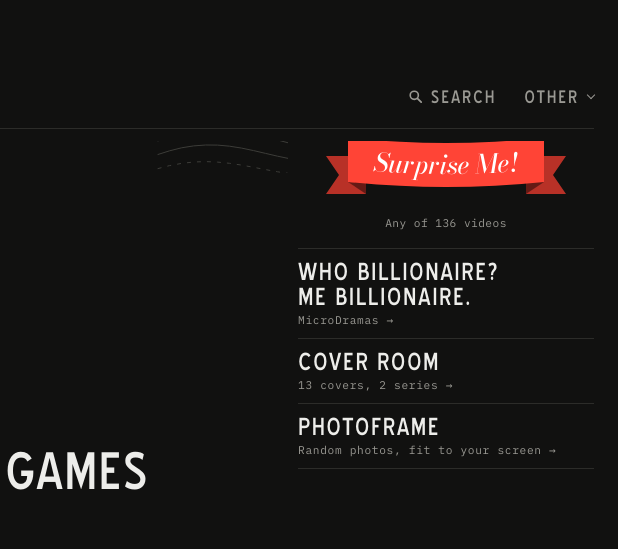
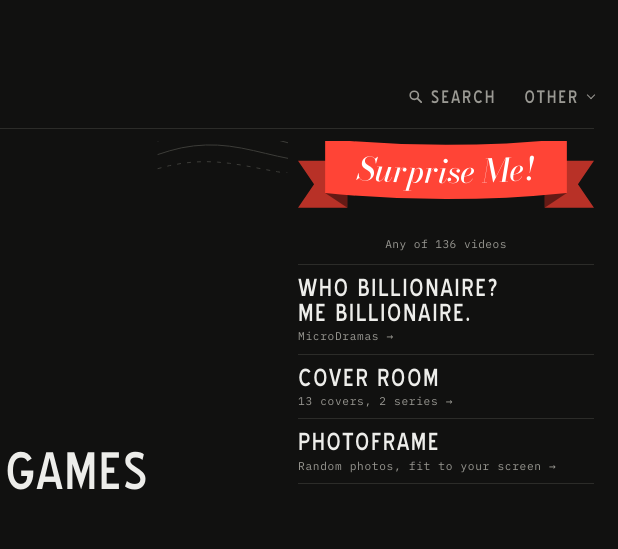
Before and after one commit to ctartaro-beep/christartaro.com, a plain HTML site: page index.html in a window 1280 px wide. Shown: the part 142-691 px from the top of the page, 662-1280 px from the left. Drawn offline with nearby package versions, Linux system fonts and the light colour scheme.

Commit message:
Bigger Surprise Me! banner, centered in the space above the jump links
Co-Authored-By: Claude Opus 5.5 <noreply@anthropic.com>
Claude-Session: https://claude.ai/code/session_01USnXVt96c2jq3kNgVvGhMa

```diff
--- a/app.js
+++ b/app.js
@@ -178,7 +178,8 @@
       <text class="rb-text"><textPath href="#rb-arc" startOffset="50%" text-anchor="middle">Surprise Me!</textPath></text>
     </svg>`);
     sh.addEventListener("click", playRandom);
-    const jumpInner = el("div", { class: "jump-inner" }, sh, el("p", { class: "j-count", text: `Any of ${shufflePool().length} videos` }), jl);
+    const jumpInner = el("div", { class: "jump-inner" },
+      el("div", { class: "sh-wrap" }, sh, el("p", { class: "j-count", text: `Any of ${shufflePool().length} videos` })), jl);
     nav.append(jumpInner);
 
     const sizes = shuffled(page.sections[0].items.map((_, i) => ["s", "s", "m", "m", "l"][i % 5]));
--- a/index.html
+++ b/index.html
@@ -13,7 +13,7 @@
 <link rel="preconnect" href="https://fonts.gstatic.com" crossorigin>
 <link rel="stylesheet" href="https://fonts.googleapis.com/css2?family=Bodoni+Moda:ital,opsz,wght@1,6..96,500&family=Jost:ital,wght@0,400;0,500;0,600;1,600&family=IBM+Plex+Mono:wght@400;500&display=swap">
 <link rel="preload" href="fonts/blue-highway-d.woff2" as="font" type="font/woff2" crossorigin>
-<link rel="stylesheet" href="styles.css?v=202611191955">
+<link rel="stylesheet" href="styles.css?v=202611192000">
 <script data-goatcounter="https://christartaro.goatcounter.com/count" async src="https://gc.zgo.at/count.js"></script>
 </head>
 <body>
@@ -74,6 +74,6 @@
   </div>
 </dialog>
 <!--/SITE-->
-<script src="app.js?v=202611191955"></script>
+<script src="app.js?v=202611192000"></script>
 </body>
 </html>
--- a/styles.css
+++ b/styles.css
@@ -413,6 +413,10 @@ main { padding-block: 8px 80px; outline: none; }
 /* jump links + shuffle, beside the featured video */
 .w-jump nav { display: flex; flex-direction: column; }
 .jump-inner { background: var(--bg); box-shadow: 0 0 0 10px var(--bg); }
+/* Wide: the links sit at the bottom of the column, and the Surprise Me! banner is centered in the space above them. */
+.wall.is-wide .jump-inner { flex: 1; display: flex; flex-direction: column; }
+.wall.is-wide .sh-wrap { flex: 1; display: flex; flex-direction: column; justify-content: center; padding-block: 12px; }
+.wall.is-wide .sh-wrap .j-count { margin-bottom: 0; }
 .w-jump a {
   display: flex; flex-direction: column; gap: 4px;
   padding: 10px 0;
@@ -426,7 +430,7 @@ main { padding-block: 8px 80px; outline: none; }
 .shuffle {
   position: relative;
   display: flex; align-items: center; justify-content: center; gap: 8px;
-  width: 100%; max-width: 240px; aspect-ratio: 240 / 92;
+  width: 100%; max-width: 340px; aspect-ratio: 240 / 92;
   margin: 0 auto;
   padding: 0 0 6px;
   border: 0;
@@ -444,7 +448,7 @@ main { padding-block: 8px 80px; outline: none; }
 .rb-text { fill: #fff; font: italic 500 26px "Bodoni Moda", "Didot", "Bodoni 72", serif; letter-spacing: -.01em; }
 .shuffle:hover { filter: brightness(1.12) drop-shadow(0 8px 14px rgba(255,68,54,.35)); transform: translateY(-2px); }
 .shuffle:active { transform: translateY(0); filter: brightness(.95); }
-.j-count { margin: 6px 0 18px; text-align: center; font: 400 .7rem/1.3 var(--mono); letter-spacing: .04em; color: var(--muted); }
+.j-count { margin: 10px 0 22px; text-align: center; font: 400 .7rem/1.3 var(--mono); letter-spacing: .04em; color: var(--muted); }
 @media (prefers-reduced-motion: reduce) {
   .shuffle, .wall .thumb::before { transition: none; }
   .shuffle:hover, .wall .card:hover .thumb img { transform: none; }
```
